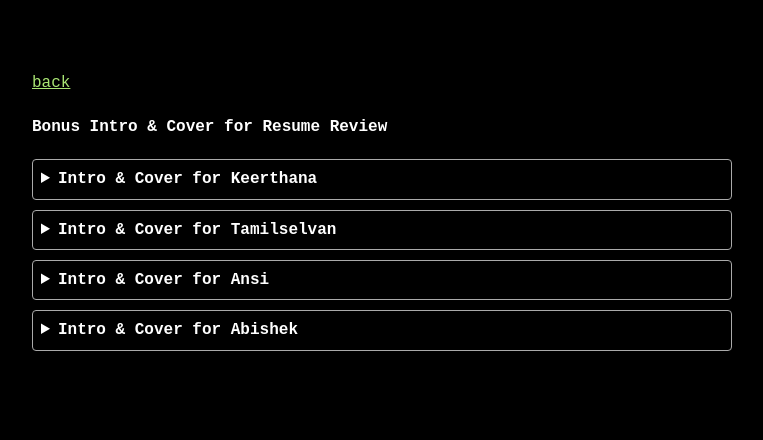
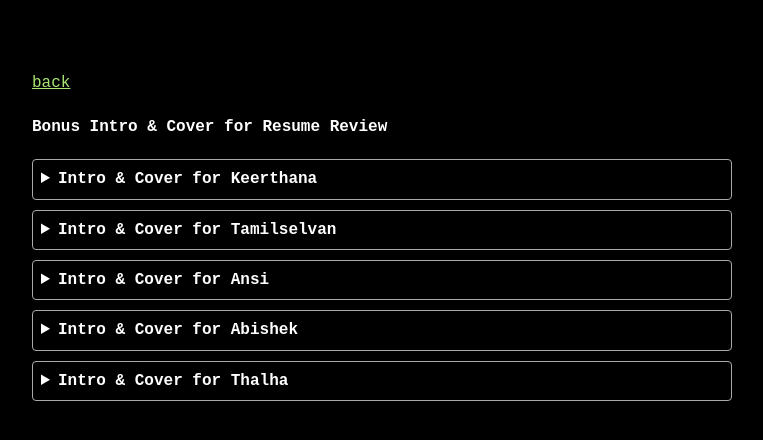
Before and after one commit to VallarasuS/Vallarasu.in, a Jekyll site: the page docs/r/intro.html, which Jekyll copies as it is, in a window 1280 px wide. Shown: the top 440 px of the page, without its empty margins (258-1021 px from the left). Built offline with Jekyll 4.4.1, drawn with Linux system fonts in a browser that asks for light colours; part of the change alters nothing that is shown.

Commit message:
Update intro.html

```diff
--- a/docs/r/intro.html
+++ b/docs/r/intro.html
@@ -149,6 +149,31 @@
 
             </details>
 
+            <details>
+                <summary> Intro & Cover for Thalha </summary>
+
+                <p>
+                    Hello, I'm Thalha a recent BBA graduce in Computer Applications During my studies, I developed a
+                    strong interest in how data can inform business decisions, which led me to dive deep into tools like
+                    SQL, Excel, and Power BI. Since then, I've focused on building practical skills through hands-on
+                    projects, certifications, and self-directed learning.
+                </p>
+
+                <p>
+                    I've completed several key projects that demonstrate these skills. In my Coffee Shop Sales Analysis
+                    project, I worked with over 150,000 transactions using SQL in MySQL to clean data, convert date/time
+                    formats, and run advanced queries. I then built a Power BI dashboard
+                    visualizing KPIs across time, categories, and store locations, enabling interactive exploration of
+                    sales drivers—like peak hours or top-performing products.
+                </p>
+
+                <p>
+                    I'm eager to bring my analytical mindset, technical expertise, and enthusiasm for data-driven
+                    innovation to your team.
+                </p>
+
+            </details>
+
         </div>
 
     </div>
```
